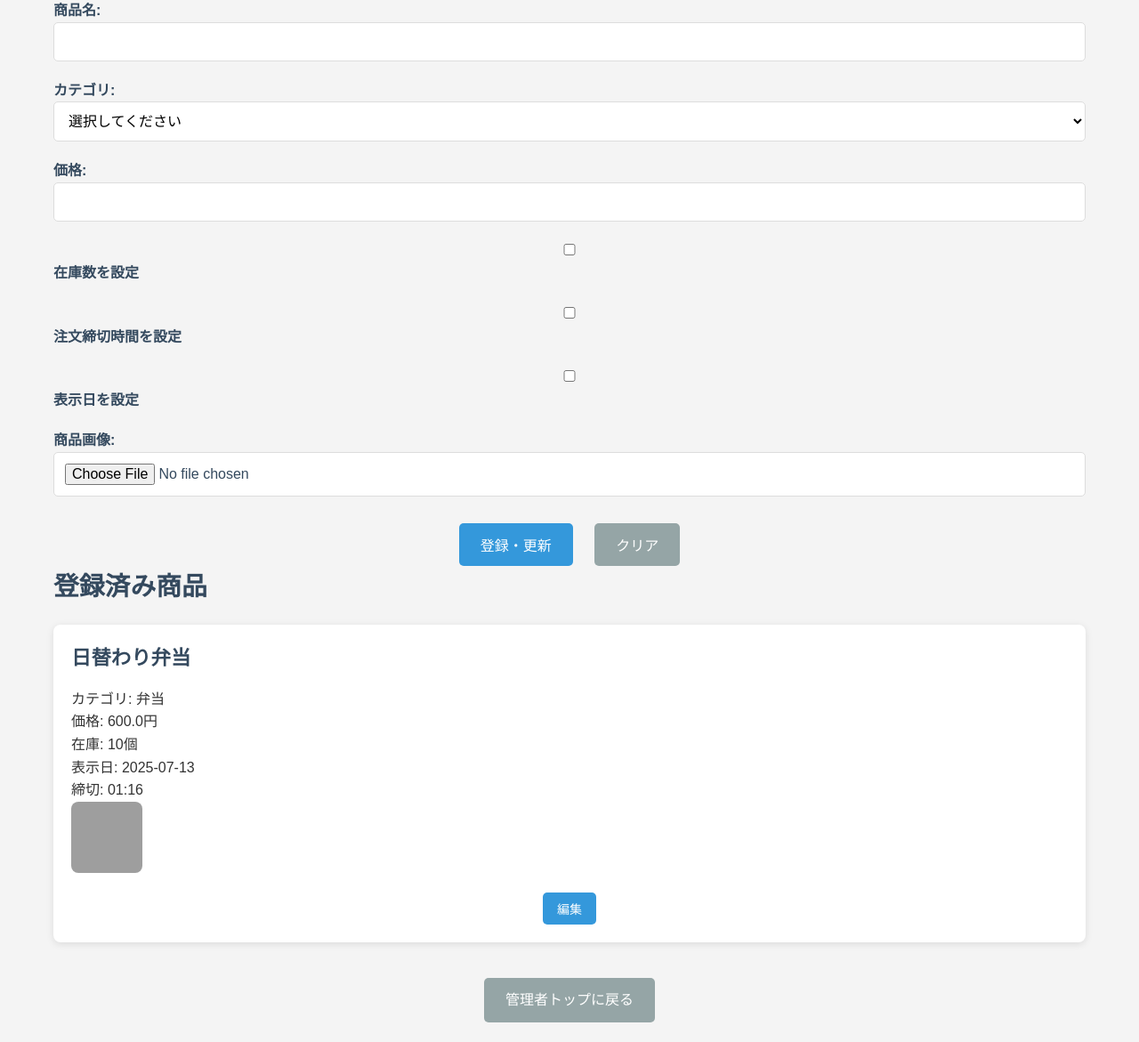
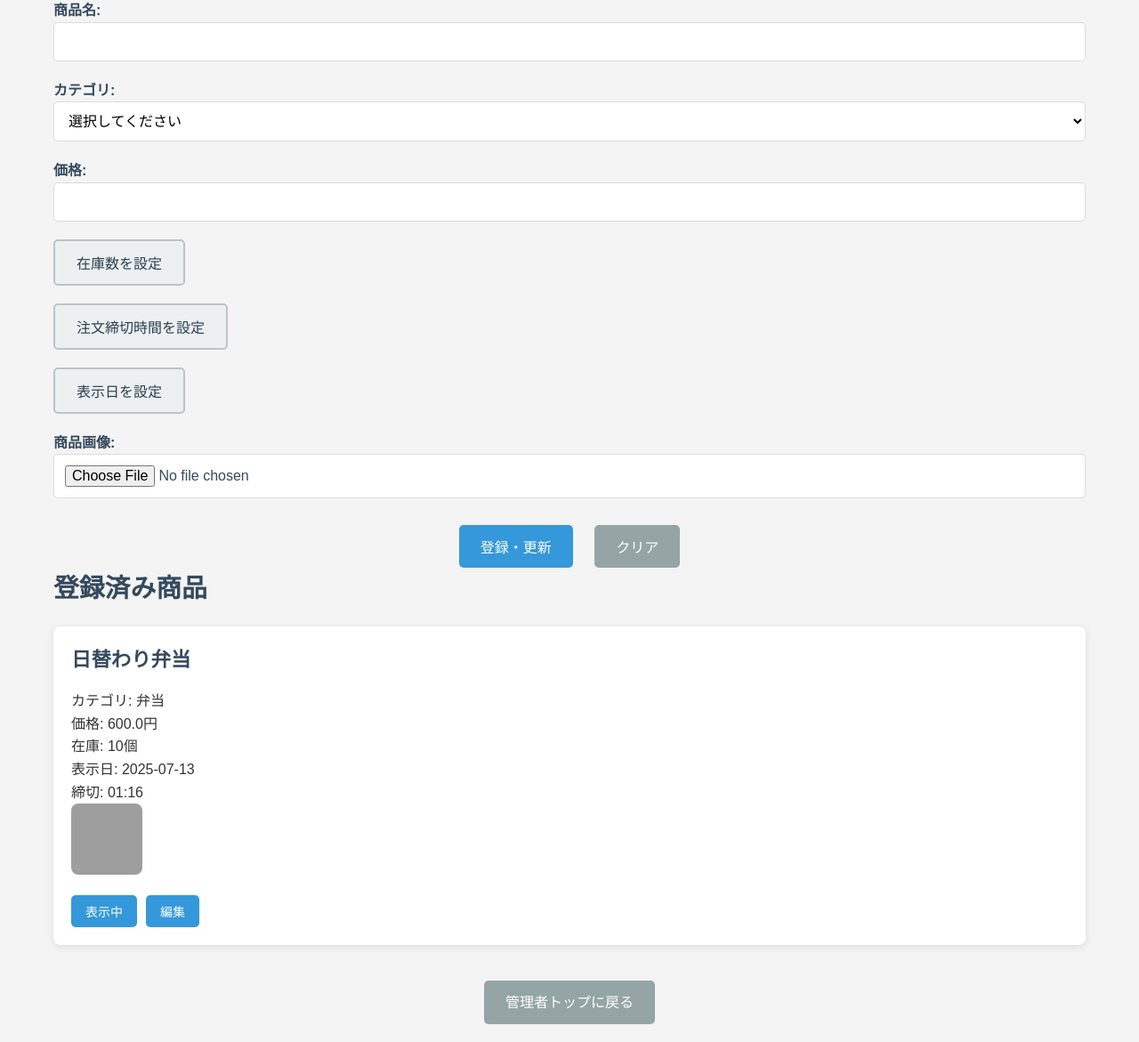
Before and after one commit to GOSAT2009/bento_app, a Flask app: page /product_register in a window 1280 px wide. Shown: the part 115-1286 px from the top of the page at 89% size. Before the commit the page ends 1264 px from the top, so only its background shows below. Run offline with Flask 3, Linux system fonts and the light colour scheme; a user stored in the database is signed in; grey boxes are pictures that could not be loaded.

Commit message:
Assistant checkpoint: Add product visibility toggle buttons and replace checkboxes
Assistant generated file changes:
- templates/product_register.html: Add show/hide toggle button and replace checkboxes with buttons, Add product visibility toggle button to each product card, Update JavaScript functions for button-based toggles and add visibility toggle function
- app.py: Add route for toggling product visibility
- static/style.css: Add styles for toggle buttons and visibility buttons

---

User prompt:

登録済み商品の編集ボタンの上に商品を表示するかどうかを選ぶボタンを作って
チェックボックスからボタンに変更して

Replit-Commit-Author: Assistant
Replit-Commit-Session-Id: 91f7bcf8-5269-4960-86d6-7049fdae7f8c

```diff
--- a/app.py
+++ b/app.py
@@ -503,6 +503,24 @@ def password_change():
 
     return render_template('password_change.html')
 
+@app.route('/toggle_product_visibility/<int:product_id>', methods=['POST'])
+def toggle_product_visibility(product_id):
+    if not session.get('admin'):
+        return {'success': False, 'error': 'Unauthorized'}, 401
+
+    product = Product.query.get(product_id)
+    if not product:
+        return {'success': False, 'error': 'Product not found'}, 404
+
+    # 表示日の切り替え（None = 常時表示、今日の日付 = 今日のみ表示）
+    if product.show_date is None:
+        product.show_date = date.today()
+    else:
+        product.show_date = None
+
+    db.session.commit()
+    return {'success': True, 'visible': product.show_date is None}
+
 if __name__ == '__main__':
     create_tables()
     app.run(host='0.0.0.0', port=5000, debug=True)
--- a/static/style.css
+++ b/static/style.css
@@ -459,6 +459,40 @@ h3 {
     margin-bottom: 5px;
 }
 
+/* トグルボタンのスタイル */
+.btn-toggle {
+    background: #ecf0f1;
+    color: #2c3e50;
+    border: 2px solid #bdc3c7;
+    transition: all 0.3s ease;
+}
+
+.btn-toggle:hover {
+    background: #d5dbdb;
+}
+
+.btn-toggle.active {
+    background: #3498db;
+    color: white;
+    border-color: #2980b9;
+}
+
+.btn-visibility {
+    min-width: 70px;
+    margin-right: 5px;
+}
+
+.btn-visibility.btn-hidden {
+    background: #e74c3c;
+    color: white;
+}
+
+.product-actions {
+    display: flex;
+    gap: 5px;
+    flex-wrap: wrap;
+}
+
 .order-items {
     margin-bottom: 15px;
 }
--- a/templates/product_register.html
+++ b/templates/product_register.html
@@ -39,27 +39,21 @@
             </div>
 
             <div class="form-group">
-                <label>
-                    <input type="checkbox" id="enableStock" onchange="toggleStockInput()"> 在庫数を設定
-                </label>
+                <button type="button" class="btn btn-toggle" id="enableStockBtn" onclick="toggleStockInput()">在庫数を設定</button>
                 <div id="stockGroup" style="display: none;">
                     <label>在庫数: <input type="number" name="stock_quantity" id="productStock"></label>
                 </div>
             </div>
 
             <div class="form-group">
-                <label>
-                    <input type="checkbox" id="enableDeadline" onchange="toggleDeadlineInput()"> 注文締切時間を設定
-                </label>
+                <button type="button" class="btn btn-toggle" id="enableDeadlineBtn" onclick="toggleDeadlineInput()">注文締切時間を設定</button>
                 <div id="deadlineGroup" style="display: none;">
                     <label>注文締切時間: <input type="time" name="deadline_time" id="productDeadline"></label>
                 </div>
             </div>
 
             <div class="form-group">
-                <label>
-                    <input type="checkbox" id="enableShowDate" onchange="toggleShowDateInput()"> 表示日を設定
-                </label>
+                <button type="button" class="btn btn-toggle" id="enableShowDateBtn" onclick="toggleShowDateInput()">表示日を設定</button>
                 <div id="showDateGroup" style="display: none;">
                     <label>表示日: <input type="date" name="show_date" id="productShowDate"></label>
                 </div>
@@ -103,6 +97,10 @@
                                  alt="{{ product.name }}" class="product-image-small">
                         {% endif %}
                         <div class="product-actions">
+                            <button class="btn btn-small btn-visibility" onclick="toggleProductVisibility({{ product.id }}, this)"
+                                    data-visible="{% if product.show_date %}true{% else %}false{% endif %}">
+                                {% if product.show_date %}表示中{% else %}非表示{% endif %}
+                            </button>
                             <button class="btn btn-small" onclick="editProduct({{ product.id }}, '{{ product.name }}', '{{ product.category }}', {{ product.price }}, '{{ product.stock_quantity or '' }}', '{{ product.deadline_time or '' }}', '{{ product.show_date or '' }}')">編集</button>
                         </div>
                     </div>
@@ -129,6 +127,10 @@
             }
         });
 
+        let stockEnabled = false;
+        let deadlineEnabled = false;
+        let showDateEnabled = false;
+
         function editProduct(id, name, category, price, stock, deadline, showDate) {
             document.getElementById('productId').value = id;
             document.getElementById('productName').value = name;
@@ -137,31 +139,37 @@
 
             // 在庫数の処理
             if (stock !== 'None' && stock !== '') {
-                document.getElementById('enableStock').checked = true;
+                stockEnabled = true;
+                document.getElementById('enableStockBtn').classList.add('active');
                 document.getElementById('stockGroup').style.display = 'block';
                 document.getElementById('productStock').value = stock;
             } else {
-                document.getElementById('enableStock').checked = false;
+                stockEnabled = false;
+                document.getElementById('enableStockBtn').classList.remove('active');
                 document.getElementById('stockGroup').style.display = 'none';
             }
 
             // 締切時間の処理
             if (deadline !== 'None' && deadline !== '') {
-                document.getElementById('enableDeadline').checked = true;
+                deadlineEnabled = true;
+                document.getElementById('enableDeadlineBtn').classList.add('active');
                 document.getElementById('deadlineGroup').style.display = 'block';
                 document.getElementById('productDeadline').value = deadline;
             } else {
-                document.getElementById('enableDeadline').checked = false;
+                deadlineEnabled = false;
+                document.getElementById('enableDeadlineBtn').classList.remove('active');
                 document.getElementById('deadlineGroup').style.display = 'none';
             }
 
             // 表示日の処理
             if (showDate !== 'None' && showDate !== '') {
-                document.getElementById('enableShowDate').checked = true;
+                showDateEnabled = true;
+                document.getElementById('enableShowDateBtn').classList.add('active');
                 document.getElementById('showDateGroup').style.display = 'block';
                 document.getElementById('productShowDate').value = showDate;
             } else {
-                document.getElementById('enableShowDate').checked = false;
+                showDateEnabled = false;
+                document.getElementById('enableShowDateBtn').classList.remove('active');
                 document.getElementById('showDateGroup').style.display = 'none';
             }
         }
@@ -176,56 +184,93 @@
             document.getElementById('productShowDate').value = '';
             document.getElementById('newCategoryGroup').style.display = 'none';
 
-            // チェックボックスをリセット
-            document.getElementById('enableStock').checked = false;
-            document.getElementById('enableDeadline').checked = false;
-            document.getElementById('enableShowDate').checked = false;
+            // ボタンをリセット
+            stockEnabled = false;
+            deadlineEnabled = false;
+            showDateEnabled = false;
+            document.getElementById('enableStockBtn').classList.remove('active');
+            document.getElementById('enableDeadlineBtn').classList.remove('active');
+            document.getElementById('enableShowDateBtn').classList.remove('active');
             document.getElementById('stockGroup').style.display = 'none';
             document.getElementById('deadlineGroup').style.display = 'none';
             document.getElementById('showDateGroup').style.display = 'none';
         }
 
         function toggleStockInput() {
-            const enableStock = document.getElementById('enableStock');
+            stockEnabled = !stockEnabled;
             const stockGroup = document.getElementById('stockGroup');
             const productStock = document.getElementById('productStock');
+            const enableStockBtn = document.getElementById('enableStockBtn');
 
-            if (enableStock.checked) {
+            if (stockEnabled) {
                 stockGroup.style.display = 'block';
                 productStock.required = true;
+                enableStockBtn.classList.add('active');
             } else {
                 stockGroup.style.display = 'none';
                 productStock.required = false;
                 productStock.value = '';
+                enableStockBtn.classList.remove('active');
             }
         }
 
         function toggleDeadlineInput() {
-            const enableDeadline = document.getElementById('enableDeadline');
+            deadlineEnabled = !deadlineEnabled;
             const deadlineGroup = document.getElementById('deadlineGroup');
             const productDeadline = document.getElementById('productDeadline');
+            const enableDeadlineBtn = document.getElementById('enableDeadlineBtn');
 
-            if (enableDeadline.checked) {
+            if (deadlineEnabled) {
                 deadlineGroup.style.display = 'block';
+                enableDeadlineBtn.classList.add('active');
             } else {
                 deadlineGroup.style.display = 'none';
                 productDeadline.value = '';
+                enableDeadlineBtn.classList.remove('active');
             }
         }
 
         function toggleShowDateInput() {
-            const enableShowDate = document.getElementById('enableShowDate');
+            showDateEnabled = !showDateEnabled;
             const showDateGroup = document.getElementById('showDateGroup');
             const productShowDate = document.getElementById('productShowDate');
+            const enableShowDateBtn = document.getElementById('enableShowDateBtn');
 
-            if (enableShowDate.checked) {
+            if (showDateEnabled) {
                 showDateGroup.style.display = 'block';
                 productShowDate.required = true;
+                enableShowDateBtn.classList.add('active');
             } else {
                 showDateGroup.style.display = 'none';
                 productShowDate.required = false;
                 productShowDate.value = '';
+                enableShowDateBtn.classList.remove('active');
             }
+        }
+
+        function toggleProductVisibility(productId, button) {
+            const isVisible = button.dataset.visible === 'true';
+            const newVisibility = !isVisible;
+
+            // サーバーに表示状態の変更をリクエスト
+            fetch(`/toggle_product_visibility/${productId}`, {
+                method: 'POST',
+                headers: {
+                    'Content-Type': 'application/json',
+                }
+            })
+            .then(response => response.json())
+            .then(data => {
+                if (data.success) {
+                    button.dataset.visible = newVisibility.toString();
+                    button.textContent = newVisibility ? '表示中' : '非表示';
+                    button.classList.toggle('btn-hidden', !newVisibility);
+                }
+            })
+            .catch(error => {
+                console.error('Error:', error);
+                alert('表示状態の変更に失敗しました');
+            });
         }
 
 
```
